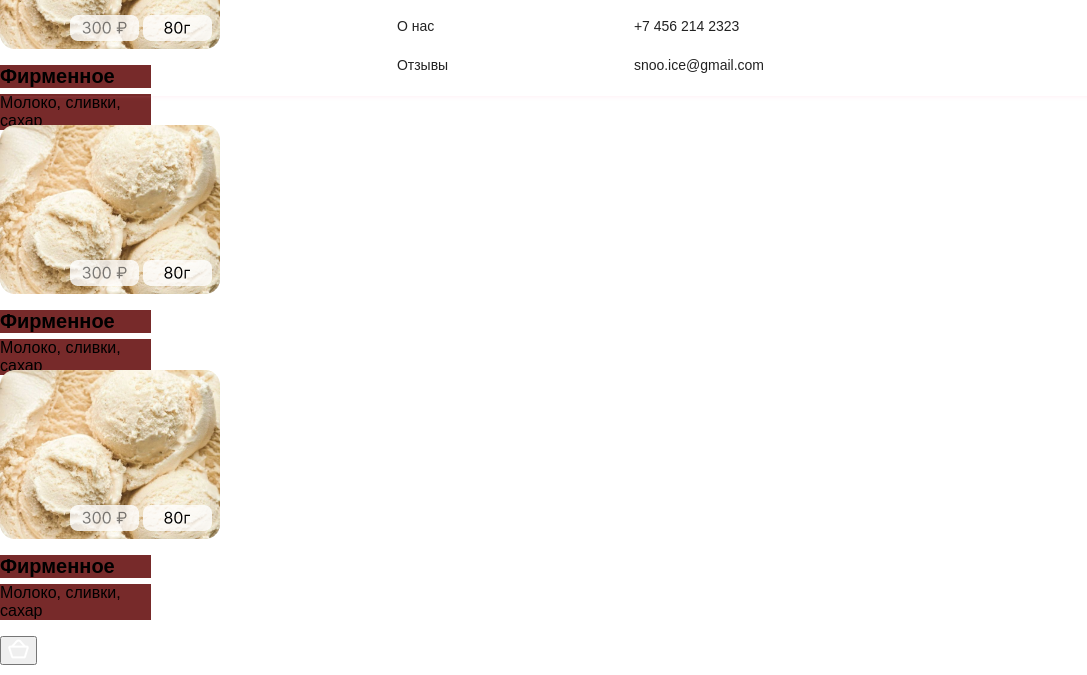
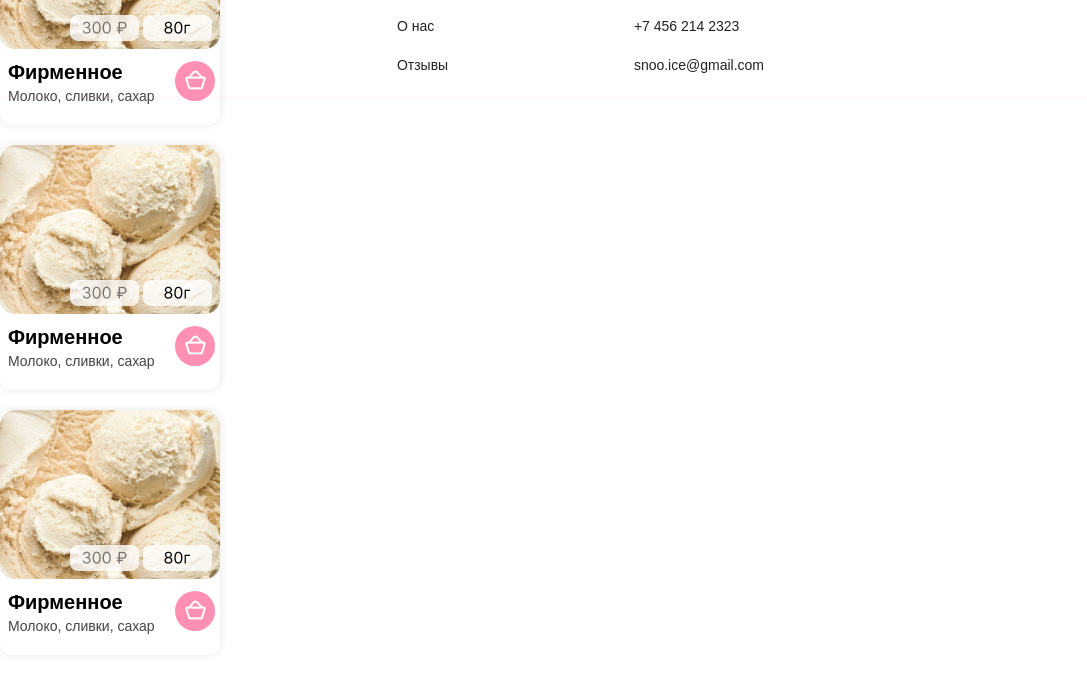
Before and after one commit to Zabavin81/IPS, a plain HTML site: page index.html in a window 1280 px wide. Shown: the part 704-1379 px from the top of the page, without its empty margins (0-1087 px from the left). Drawn offline with Linux system fonts and the light colour scheme.

Commit message:
карточки

```diff
--- a/css/style.css
+++ b/css/style.css
@@ -198,23 +198,53 @@ body {
 .card {
     width: 220px;
     height: 245px;
+    background-color: #fff;
+    border-radius: 12px;
+    overflow: hidden;
+    box-shadow: 0 0 8px rgba(0, 0, 0, 0.1);
+    padding: 0;
+    margin-bottom: 20px;
 }
 .card-name {
     font-size: 20px;
-    margin-top: 12px;
-    margin-bottom: 6px;
+    font-weight: bold;
+    margin: 0;
     width:151px;
-    background-color: #772a2a;
+}
+.card-bottom {
+    display: flex;
+    justify-content: space-between;
+    align-items: flex-start;
+    padding: 8px;
+    gap: 16px;
+}
+.description {
+    display: flex;
+    flex-direction: column;
+    align-items: flex-start;
 }
 .card-text {
-    font-size: 16px;
-    margin-top: 0;
+    font-size: 14px;
+    margin: 4px 0 0;
     width:151px;
-    background-color: #772a2a;
+    color: #444;
+
 }
-.categories-list {
-
+.card-btn {
+    background-color: #FF8FB3;
+    border: none;
+    border-radius: 50%;
+    width: 40px;
+    height: 40px;
+    padding: 8px;
+    cursor: pointer;
+}
+.card-btn img {
+    width: 100%
+    height: auto;
 }
 .card-img {
     height: 169px;
+    width: 100%;
+    object-fit: cover;
 }
--- a/index.html
+++ b/index.html
@@ -47,37 +47,51 @@
     <h2>В стаканчике</h2>
         <div class="card">
             <img src="img/card1.png" alt="Фирменное" class="card-img">
-            <div class="categories-list">
+
+            <div class="card-bottom">
                 <div class="description">
                     <h3 class="card-name">Фирменное</h3>
                     <p class="card-text">Молоко, сливки, сахар</p>
                 </div>
-            <div class="cart"
+                <div class="cart">
                     <button class="card-btn">
-                <img src="img/button-card.png" alt="Корзина" class="card-btn">
+                        <img src="img/button-card.png" alt="Корзина">
                     </button>
-            </div>
                 </div>
             </div>
         </div>
 
         <div class="card">
             <img src="img/card1.png" alt="Фирменное" class="card-img">
+
+            <div class="card-bottom">
+                <div class="description">
                     <h3 class="card-name">Фирменное</h3>
                     <p class="card-text">Молоко, сливки, сахар</p>
+                </div>
+                <div class="cart">
                     <button class="card-btn">
-                <img src="img/button-card.png" alt="Корзина" class="card-btn">
+                        <img src="img/button-card.png" alt="Корзина">
                     </button>
                 </div>
-
+            </div>
+        </div>
         <div class="card">
             <img src="img/card1.png" alt="Фирменное" class="card-img">
+
+            <div class="card-bottom">
+                <div class="description">
                     <h3 class="card-name">Фирменное</h3>
                     <p class="card-text">Молоко, сливки, сахар</p>
+                </div>
+                <div class="cart">
                     <button class="card-btn">
-                <img src="img/button-card.png" alt="Корзина" class="card-btn">
+                        <img src="img/button-card.png" alt="Корзина">
                     </button>
                 </div>
+            </div>
+        </div>
+
     </section>
 </div>
 
```
Lines whose indentation alone changed are shown as unchanged.
